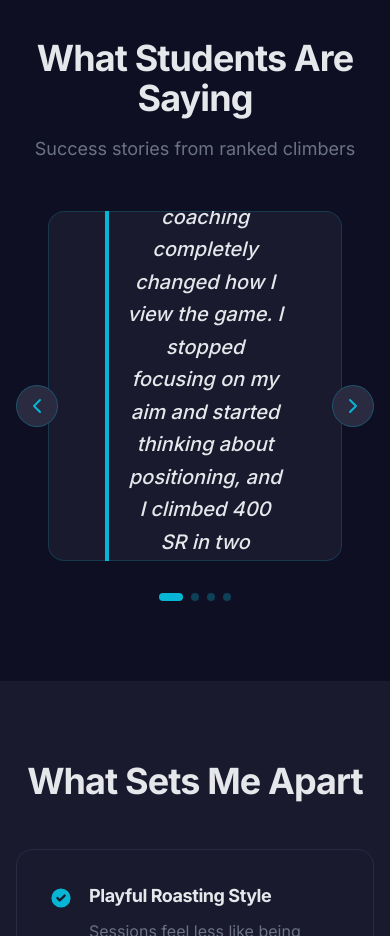
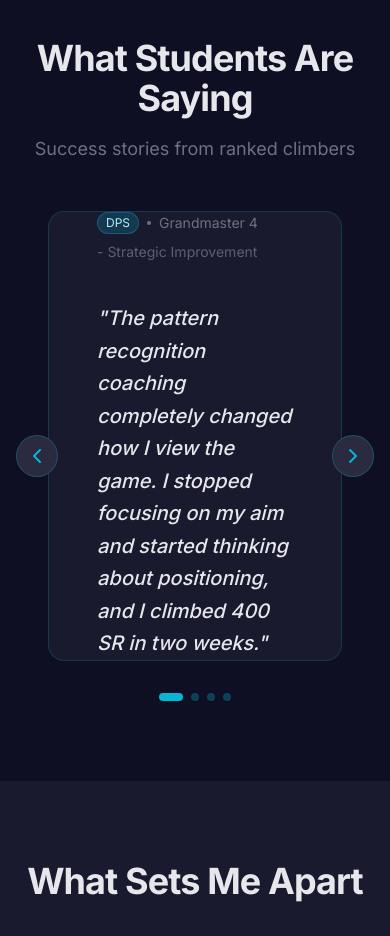
Before and after one commit to Grizzly-Endeavors/coaching-website, a Next.js app: page / in a window 390 px wide. Shown: the part 4320-5256 px from the top of the page. Built offline with nearby package versions, Linux system fonts and the light colour scheme.

Commit message:
Finalize TestimonialsCarousel UI and responsiveness

```diff
--- a/components/TestimonialsCarousel.tsx
+++ b/components/TestimonialsCarousel.tsx
@@ -3,12 +3,13 @@
 import { useState, useEffect, useCallback } from 'react';
 import { motion, AnimatePresence } from 'framer-motion';
 import { Card, CardContent } from '@/components/ui/Card';
-import { ChevronLeft, ChevronRight, Quote } from 'lucide-react';
+import { ChevronLeft, ChevronRight } from 'lucide-react';
 
 interface Testimonial {
   name: string;
   role: string;
   rank: string;
+  tagline?: string;
   quote: string;
 }
 
@@ -142,7 +143,7 @@ export default function TestimonialsCarousel({ items }: TestimonialsCarouselProp
 
       {/* Carousel Container */}
       {/* We use a grid layout to overlap the items easily without absolute positioning hacks for height */}
-      <div className="relative overflow-hidden min-h-[350px] md:min-h-[300px]">
+      <div className="relative overflow-hidden min-h-[450px] md:min-h-[300px]">
         <AnimatePresence initial={false} custom={direction}>
           <motion.div
             key={currentIndex}
@@ -152,31 +153,34 @@ export default function TestimonialsCarousel({ items }: TestimonialsCarouselProp
             animate="center"
             exit="exit"
             transition={{
-              x: { type: "spring", stiffness: 300, damping: 30 },
+              x: { type: "tween", ease: "easeInOut", duration: 0.5 },
               opacity: { duration: 0.2 }
             }}
             className="absolute top-0 left-0 w-full h-full flex justify-center items-center px-4"
           >
              <Card variant="surface" className="w-full max-w-3xl bg-background-elevated/50 backdrop-blur-sm border-brand-primary/20 h-full">
-              <CardContent className="p-8 md:p-12 flex flex-col items-center text-center h-full justify-center">
-                <Quote className="text-brand-primary w-12 h-12 mb-6 opacity-50" />
-
-                <blockquote className="text-xl md:text-2xl text-text-primary font-medium mb-8 leading-relaxed relative z-10">
-                  "{currentTestimonial.quote}"
-                </blockquote>
-
-                <div className="mt-auto">
+              <CardContent className="p-6 md:p-12 flex flex-col items-start text-left h-full justify-center">
+                <div className="mb-6">
                   <div className="font-bold text-lg text-brand-300">
                     {currentTestimonial.name}
                   </div>
-                  <div className="text-text-muted text-sm mt-1 flex items-center justify-center gap-2">
+                  <div className="text-text-muted text-sm mt-1 flex flex-wrap items-center justify-start gap-2">
                     <span className="px-2 py-0.5 rounded-full bg-brand-primary/20 text-brand-200 text-xs border border-brand-primary/30">
                       {currentTestimonial.role}
                     </span>
                     <span className="w-1 h-1 bg-text-muted rounded-full"></span>
                     <span>{currentTestimonial.rank}</span>
+                    {currentTestimonial.tagline && (
+                      <span className="text-text-muted opacity-80">
+                        - {currentTestimonial.tagline}
+                      </span>
+                    )}
                   </div>
                 </div>
+
+                <blockquote className="text-xl md:text-2xl text-text-primary font-medium mb-8 leading-relaxed relative z-10 border-none pl-0">
+                  "{currentTestimonial.quote}"
+                </blockquote>
               </CardContent>
             </Card>
           </motion.div>
--- a/locales/english/home.yaml
+++ b/locales/english/home.yaml
@@ -79,21 +79,25 @@ testimonials:
     - name: "DragonBlade"
       role: "DPS"
       rank: "Grandmaster 4"
+      tagline: "Strategic Improvement"
       quote: "The pattern recognition coaching completely changed how I view the game. I stopped focusing on my aim and started thinking about positioning, and I climbed 400 SR in two weeks."
 
     - name: "ShieldPro"
       role: "Tank"
       rank: "Masters 2"
+      tagline: "Breaking Bad Habits"
       quote: "I was hardstuck Diamond for 3 years. The 'how to think' approach helped me break my bad habits. It's not just about what to do, but understanding why."
 
     - name: "HealBot9000"
       role: "Support"
       rank: "Grandmaster 1"
+      tagline: "Filling Knowledge Gaps"
       quote: "Even at GM, I was missing fundamental concepts. The coaching sessions are fun but incredibly educational. Best investment I've made for my improvement."
 
     - name: "HitscanGod"
       role: "DPS"
       rank: "Masters 5"
+      tagline: "Actionable Feedback"
       quote: "The replay reviews are detailed and brutally honest in the best way possible. No fluff, just straight actionable advice that actually works."
 
 # -----------------------------------------------------------------------------
```
